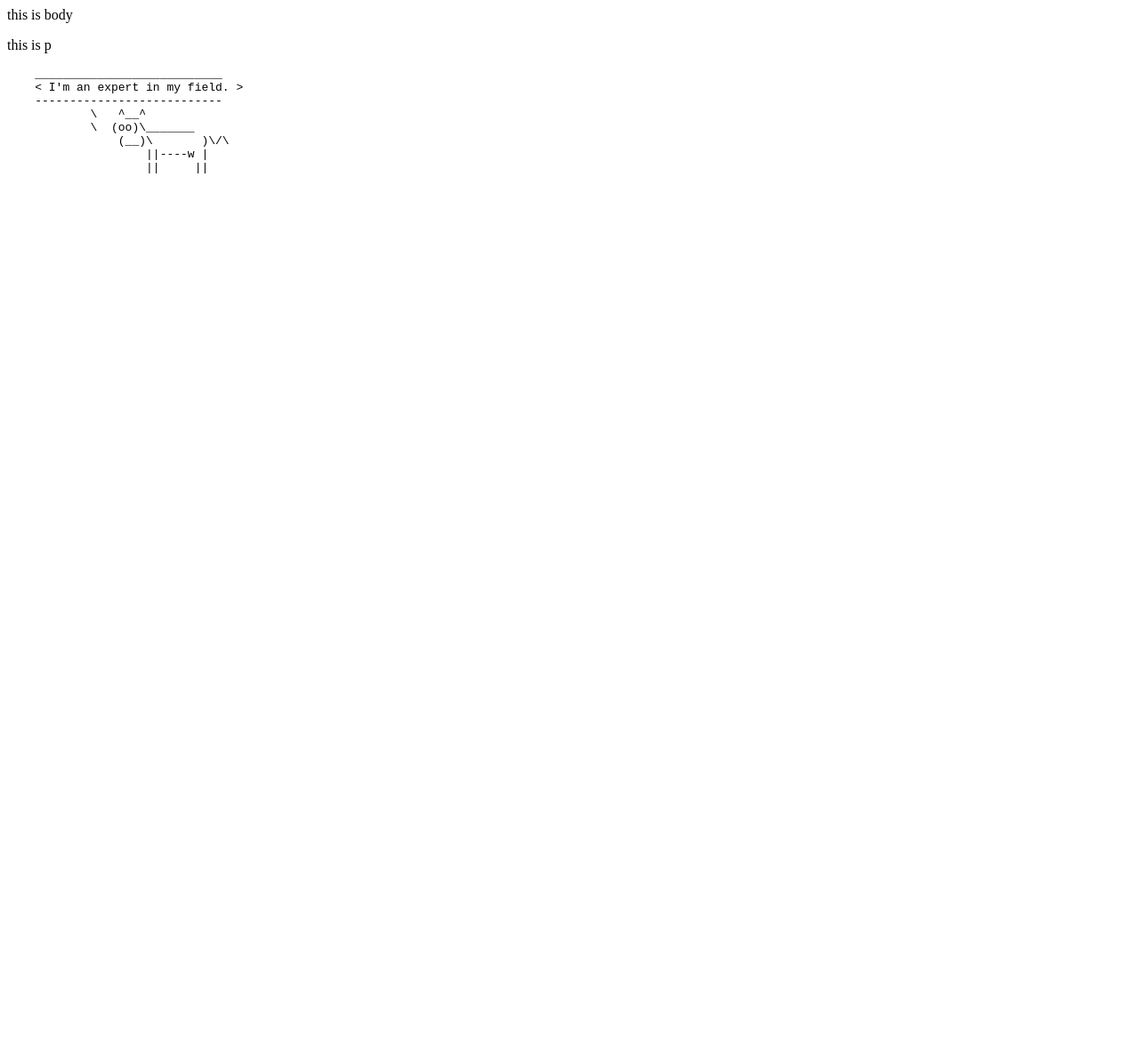
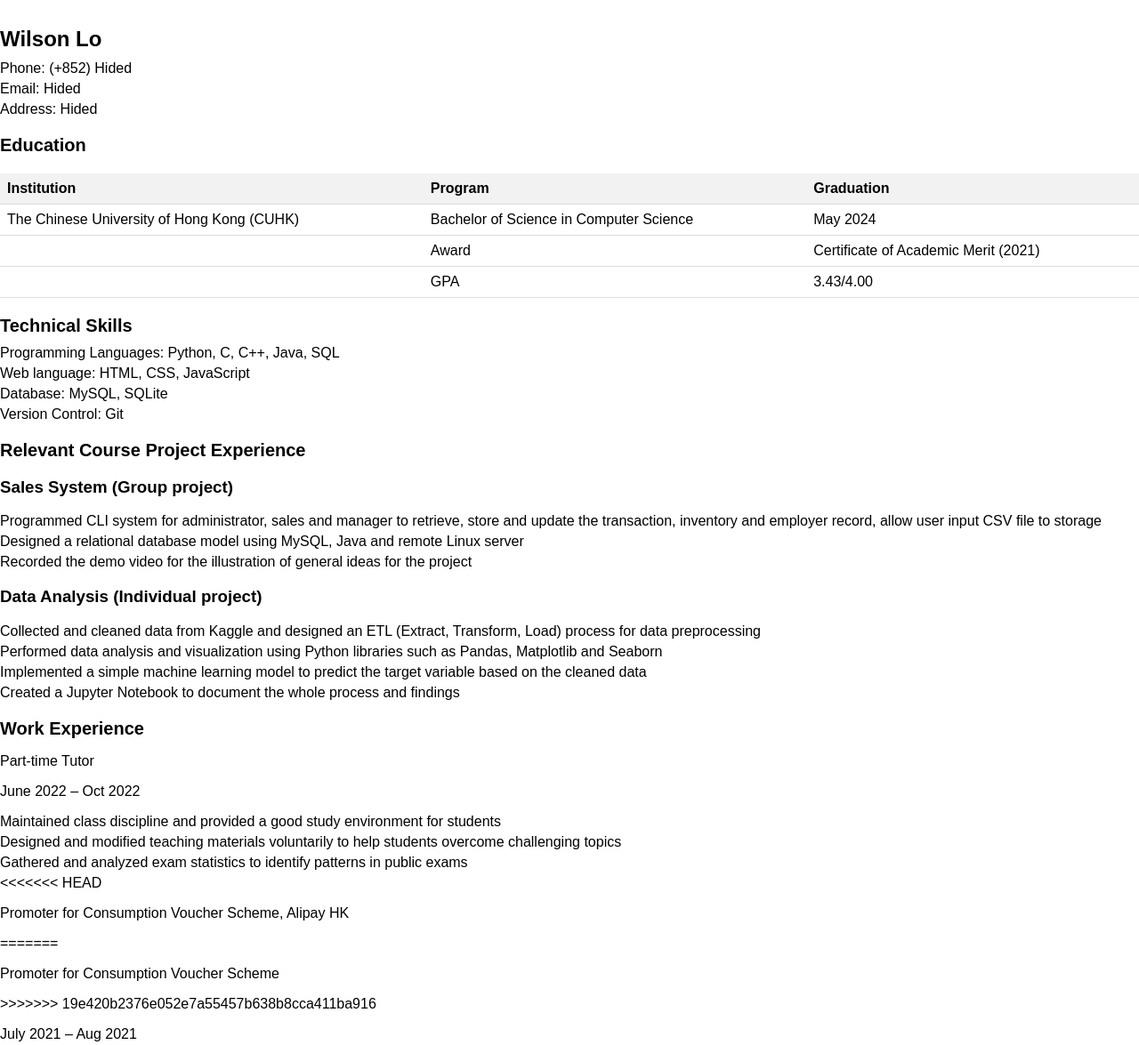
Before and after one commit to wilsionlo2468/wilsionlo2468.github.io, a plain HTML site: page index.html in a window 1280 px wide. Shown: the top 1175 px of the page at 89% size. Before the commit the page ends 800 px from the top, so only its background shows below. Drawn offline with Linux system fonts and the light colour scheme.

Commit message:
latest01

```diff
--- a/index.html
+++ b/index.html
@@ -1,30 +1,159 @@
 <!DOCTYPE html>
+<html>
+<head>
+	<title>Wilson Lo's CV</title>
+	<meta charset="UTF-8">
+	<meta name="viewport" content="width=device-width, initial-scale=1.0">
+	<style>
+		body {
+			font-family: Arial, sans-serif;
+			margin: 0;
+			padding: 0;
+			font-size: 16px;
+		}
+		h1 {
+			font-size: 24px;
+			margin-top: 30px;
+			margin-bottom: 10px;
+		}
+		h2 {
+			font-size: 20px;
+			margin-top: 20px;
+			margin-bottom: 10px;
+		}
+		ul {
+			list-style-type: disc;
+			padding: 0;
+			margin: 0;
+		}
+
+		li {
+			margin-bottom: 5px;
+		}
+
+		table {
+			border-collapse: collapse;
+			margin-top: 20px;
+			margin-bottom: 20px;
+			width: 100%;
+		}
+		th, td {
+			padding: 8px;
+			text-align: left;
+			border-bottom: 1px solid #ddd;
+		}
+		th {
+			background-color: #f2f2f2;
+		}
+		.section {
+			margin-bottom: 20px;
+		}
+	</style>
+</head>
+<body>
+	<header>
+		<h1>Wilson Lo</h1>
+		<ul>
+			<li>Phone: (+852) Hided</li>
+			<li>Email: Hided</li>
+			<li>Address: Hided</li>
+		</ul>
+	</header>
+
+	<section class="section">
+		<h2>Education</h2>
+		<table>
+			<tr>
+				<th>Institution</th>
+				<th>Program</th>
+				<th>Graduation</th>
+			</tr>
+			<tr>
+				<td>The Chinese University of Hong Kong (CUHK)</td>
+				<td>Bachelor of Science in Computer Science</td>
+				<td>May 2024</td>
+			</tr>
+			<tr>
+				<td></td>
+				<td>Award</td>
+				<td>Certificate of Academic Merit (2021)</td>
+			</tr>
+			<tr>
+				<td></td>
+				<td>GPA</td>
+				<td>3.43/4.00</td>
+			</tr>
+		</table>
+	</section>
 
 
-<head>
-    <meta charset="UTF-8">
-    <title>
-        haha
-    </title>
+	<section class="section">
+		<h2>Technical Skills</h2>
+		<ul>
+			<li>Programming Languages: Python, C, C++, Java, SQL</li>
+			<li>Web language: HTML, CSS, JavaScript</li>
+			<li>Database: MySQL, SQLite</li>
+			<li>Version Control: Git</li>
+		</ul>
+	</section>
 
-</head>
-<body>
-    this is body
-    <p>
-        this is p
-    </p>
+	<section class="section">
+		<h2>Relevant Course Project Experience</h2>
+		<h3>Sales System (Group project)</h3>
+		<ul>
+			<li>Programmed CLI system for administrator, sales and manager to retrieve, store and update the transaction, inventory and employer record, allow user input CSV file to storage</li>
+			<li>Designed a relational database model using MySQL, Java and remote Linux server</li>
+			<li>Recorded the demo video for the illustration of general ideas for the project</li>
+		</ul>
+		<h3>Data Analysis (Individual project)</h3>
+		<ul>
+		<li>Collected and cleaned data from Kaggle and designed an ETL (Extract, Transform, Load) process for data preprocessing</li>
+		<li>Performed data analysis and visualization using Python libraries such as Pandas, Matplotlib and Seaborn</li>
+		<li>Implemented a simple machine learning model to predict the target variable based on the cleaned data</li>
+		<li>Created a Jupyter Notebook to document the whole process and findings</li>
+		</ul>
+	</section>
 
-    <pre>
-    ___________________________
-    < I'm an expert in my field. >
-    ---------------------------
-            \   ^__^
-            \  (oo)\_______
-                (__)\       )\/\
-                    ||----w |
-                    ||     ||
-    </pre>
+	<section class="section">
+		<h2>Work Experience</h2>
+		<ul>
+			<li>
+				<p>Part-time Tutor</p>
+				<p>June 2022 – Oct 2022</p>
+				<ul>
+					<li>Maintained class discipline and provided a good study environment for students</li>
+					<li>Designed and modified teaching materials voluntarily to help students overcome challenging topics</li>
+					<li>Gathered and analyzed exam statistics to identify patterns in public exams</li>
+				</ul>
+			</li>
+			<li>
+<<<<<<< HEAD
+				<p>Promoter for Consumption Voucher Scheme, Alipay HK</p>
+=======
+				<p>Promoter for Consumption Voucher Scheme</p>
+>>>>>>> 19e420b2376e052e7a55457b638b8cca411ba916
+				<p>July 2021 – Aug 2021</p>
+				<ul>
+					<li>Presented the use cases of the mobile app to customers</li>
+					<li>Provided proactive customer outreach and discovered their needs</li>
+					<li>Collected user feedback for the company with proposed solutions</li>
+					<li>Built and maintained a demonstration area with 4 co-workers for display</li>
+				</ul>
+			</li>
+		</ul>
+	</section>
 
 
+	<section class="section">
+		<h2>Language</h2>
+		<ul>
+			<li>English,Putonghua (Fluent), Cantonese (Native)</li>
+		</ul>
+	</section>
 
 </body>
+<<<<<<< HEAD
+</html>
+=======
+</html>
+>>>>>>> 19e420b2376e052e7a55457b638b8cca411ba916
```
